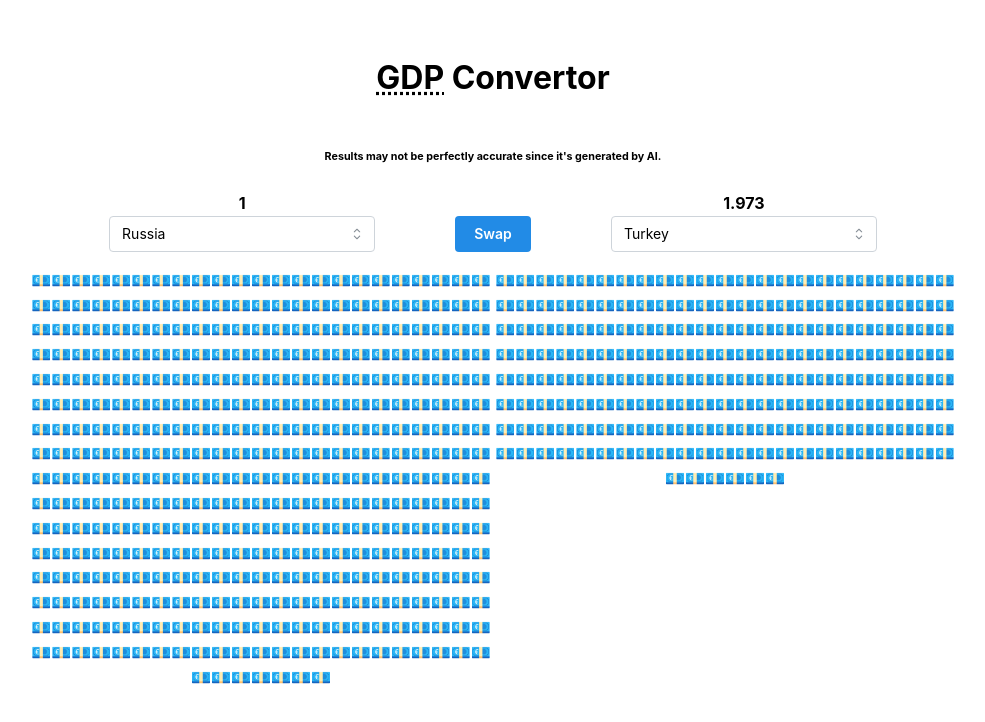
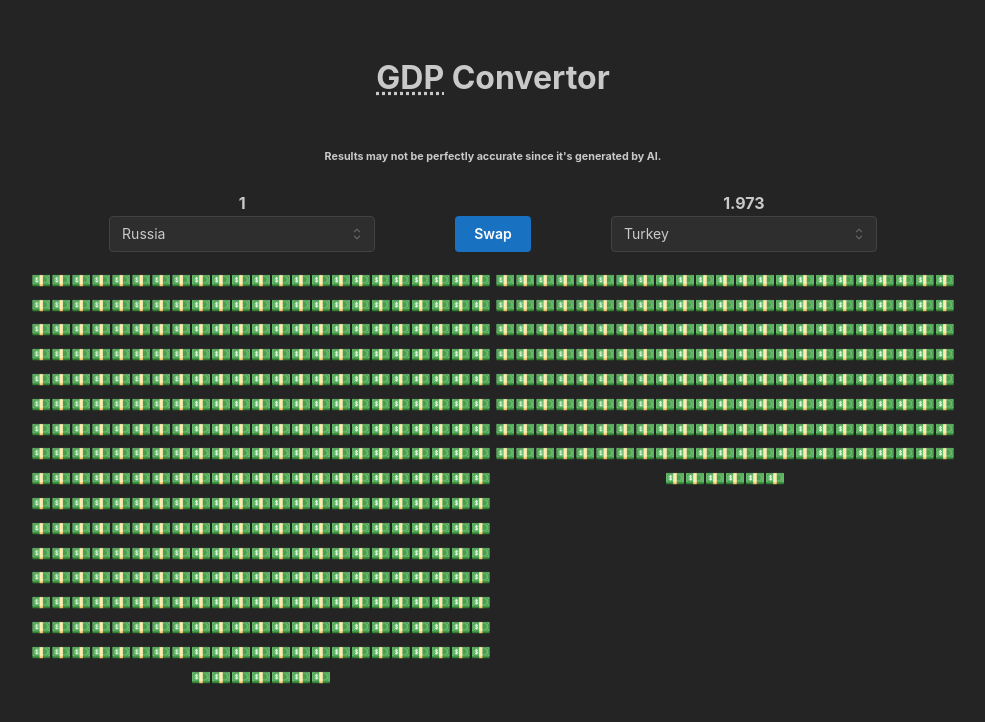
Before and after one commit to Rviewer-Challenges/uxugurK5vFJEniXBH1fe, a React (Vite) app: page / in a window 1280 px wide. Shown: the top 722 px of the page, without its empty margins (147-1132 px from the left). Built offline with nearby package versions, Linux system fonts and the light colour scheme.

Commit message:
feat: dark mode changes

```diff
--- a/src/main.tsx
+++ b/src/main.tsx
@@ -6,7 +6,7 @@ import { App } from './app.tsx';
 
 render(
     <RecoilRoot>
-        <MantineProvider>
+        <MantineProvider defaultColorScheme="dark">
             <App />
         </MantineProvider>
 
--- a/src/service/gdpService.ts
+++ b/src/service/gdpService.ts
@@ -4,7 +4,7 @@ export const gdpService = {
     visualDivisionConstant: 5,
 
     visualize(country: GdpCountry) {
-        return "💶".repeat(Math.floor(gdpList[country] / this.visualDivisionConstant));
+        return "💵".repeat(Math.floor(gdpList[country] / this.visualDivisionConstant));
     },
 
     convert(country1: GdpCountry, country2: GdpCountry) {
```
Also changed, not shown: 1 other file (tests, documents, lock files or other folders).
